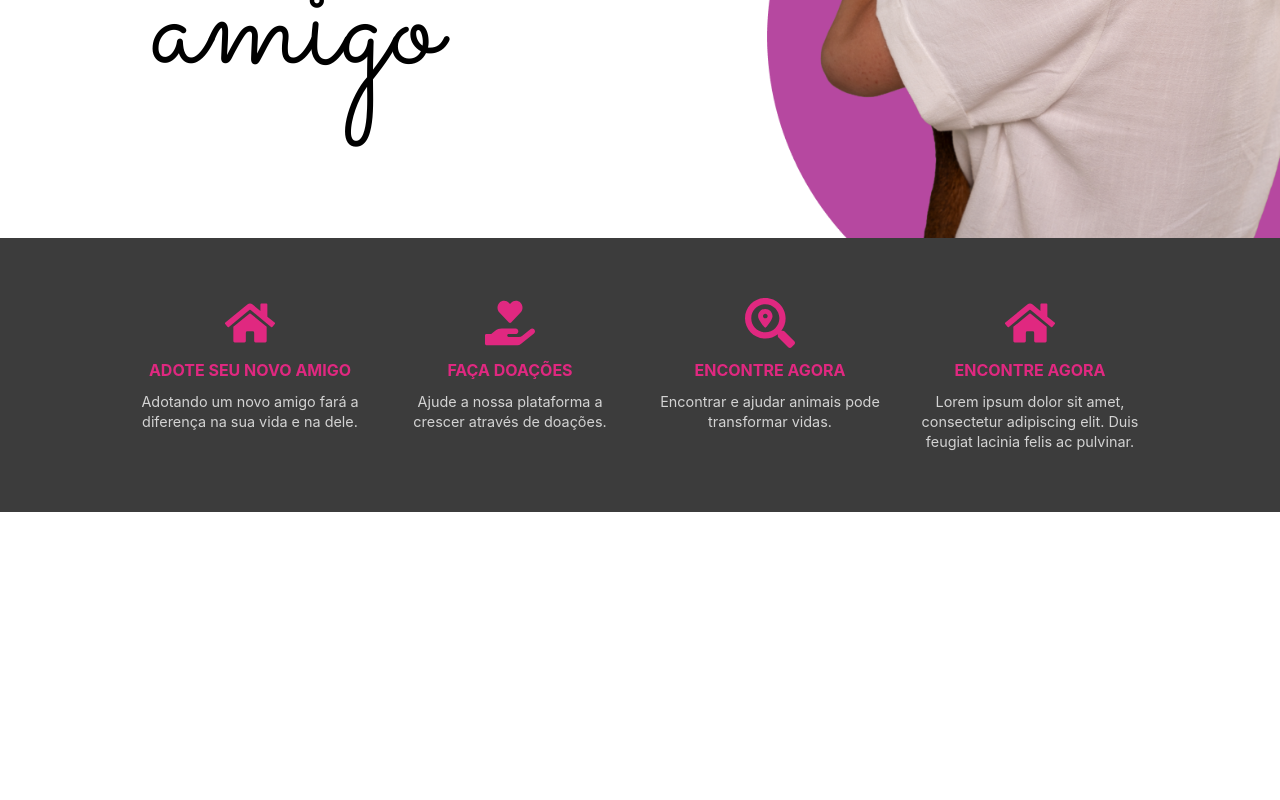
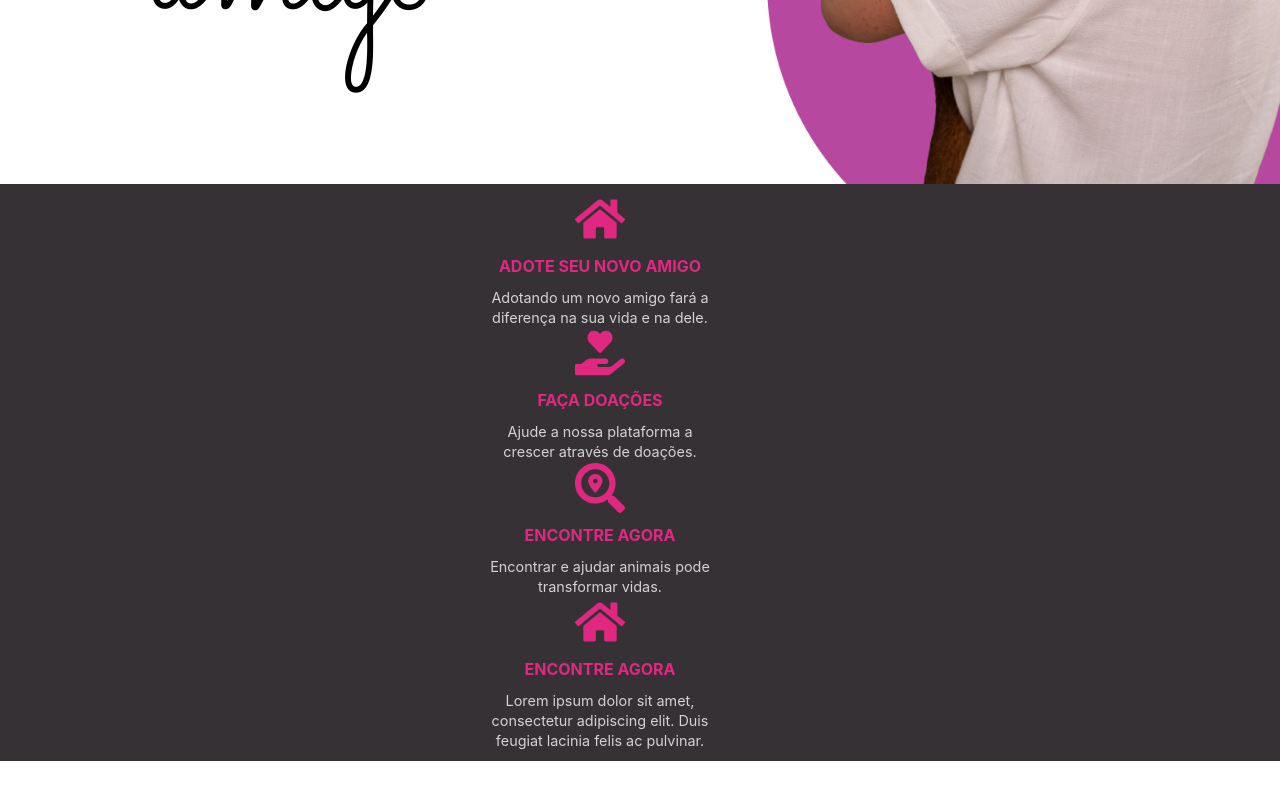
Before and after one commit to LucasFSouza552/frontend-web-pet, a React (Vite) app: page / in a window 1280 px wide. Shown: the part 616-1416 px from the top of the page. Before the commit the page ends 1128 px from the top, so only its background shows below. Built offline with nearby package versions, Linux system fonts and the light colour scheme.

Commit message:
feat: ajustes do overflow no home e login page

```diff
--- a/src/components/Header/style.tsx
+++ b/src/components/Header/style.tsx
@@ -5,6 +5,7 @@ const HeaderConteiner = styled.header`
     height: 80px;
     padding: 5px;
     display: flex;
+    position: absolute;
     flex-direction: row;
     justify-content: space-around;
     align-items: center;
--- a/src/components/LoginForm/index.tsx
+++ b/src/components/LoginForm/index.tsx
@@ -4,11 +4,13 @@ import { Link } from "react-router-dom";
 import useLoginController from "../../controllers/useLoginController";
 import InputComponent from "../InputComponent";
 import ErrorContainer from "../ErrorContainer";
+import Section from "../../styles/SectionStyle";
 
 export default function LoginForm() {
     const { credentials, error, handleChange, handleLogin } = useLoginController();
     return (
-        <>
+        <Section>
+            <Container>
                 <FormContainer onSubmit={handleLogin}>
                     <h2>Entrar</h2>
                     <p>Digite seu email e senha para continuar</p>
@@ -18,10 +20,20 @@ export default function LoginForm() {
                     <p>Não tem conta? <Link to="register">Clique aqui</Link></p>
                 </FormContainer>
                 <ErrorContainer message={error} />
-        </>
+            </Container>
+        </Section>
     );
 }
 
+const Container = styled.div`
+    width: 100%;
+    flex: 1;
+    display: flex;
+    gap: 5px;
+    flex-direction: column;
+    justify-content: center;
+    align-items: center;
+`;
 
 const FormContainer = styled.form`
     background-color:  ${({ theme }) => theme.colors.secondary};
--- a/src/pages/Home/index.tsx
+++ b/src/pages/Home/index.tsx
@@ -1,16 +1,15 @@
 import { HeaderComponent } from "../../components/Header";
 import IntroSection from "../../sections/Home/IntroSection";
 import FeaturesSection from "../../sections/Home/FeaturesSection";
-import Section from "../../styles/SectionStyle";
 
 export default function HomeSection() {
   return (
     <>
-      <Section>
-        <HeaderComponent />
-        <IntroSection />
-        <FeaturesSection />
-      </Section>
+      <HeaderComponent />
+      <main>
+          <IntroSection />
+          <FeaturesSection />
+      </main>
     </>
   );
 }
--- a/src/pages/Login/index.tsx
+++ b/src/pages/Login/index.tsx
@@ -5,21 +5,11 @@ import LoginForm from "../../components/LoginForm";
 
 export default function LoginSection() {
     return (
-        <Section>
+        <>
             <HeaderComponent />
-            <Container>
+            <main>
                 <LoginForm />
-            </Container>
-        </Section>
+            </main>
+        </>
     );
 }
-
-const Container = styled.div`
-    width: 100%;
-    flex: 1;
-    display: flex;
-    gap: 5px;
-    flex-direction: column;
-    justify-content: center;
-    align-items: center;
-`;
--- a/src/pages/Match.tsx
+++ b/src/pages/Match/index.tsx
@@ -1,8 +1,7 @@
-import { HeaderComponent } from "../components/Header";
+import { HeaderComponent } from "../../components/Header";
 
 export default function MatchSection() {
     return (
         <HeaderComponent />
-
     );
 }
--- a/src/sections/Home/FeaturesSection.tsx
+++ b/src/sections/Home/FeaturesSection.tsx
@@ -1,16 +1,7 @@
 import styled from 'styled-components';
 import { FaHome, FaHandHoldingHeart, FaSearchLocation } from 'react-icons/fa';
 import { FeatureCard } from '../../components/FeatureCard';
-
-const SectionContainer = styled.section`
-  background-color: #3C3C3C;
-  padding: 60px 20px;
-  display: flex;
-  justify-content: center;
-  align-items: flex-start;
-  flex-wrap: wrap;
-  gap: 40px;
-`;
+import Section from '../../styles/SectionStyle';
 
 const featuresData = [
   {
@@ -37,7 +28,9 @@ const featuresData = [
 
 export default function FeaturesSection() {
   return (
-    <SectionContainer>
+    <Section>
+      <Container>
+        <GridContainer>
           {featuresData.map((feature, index) => (
             <FeatureCard
               key={index}
@@ -46,6 +39,25 @@ export default function FeaturesSection() {
               description={feature.description}
             />
           ))}
-    </SectionContainer>
+        </GridContainer>
+      </Container>
+    </Section>
   );
 }
+
+const Container = styled.div`
+  display: flex;
+  background-color: ${({ theme }) => theme.colors.secondary};
+  justify-content: center;
+  align-items: center;
+  flex-direction: column;
+  width: 100%;
+  padding: 10px;
+`;
+
+const GridContainer = styled.div`
+  display: grid;
+  grid-template-columns: repeat(auto-fill, minmax(300px, 1fr));
+  flex-direction: row;
+  width: fit-content;
+`;
--- a/src/sections/Home/IntroSection.tsx
+++ b/src/sections/Home/IntroSection.tsx
@@ -1,8 +1,10 @@
 import styled from "styled-components";
 import girlImg from "../../assets/Women with Cat.png";
+import Section from "../../styles/SectionStyle";
 
 export default function IntroSection() {
   return (
+    <Section>
       <Container>
         <LeftDiv>
           <h1>
@@ -15,6 +17,7 @@ export default function IntroSection() {
           <img src={girlImg} />
         </RightDiv>
       </Container>
+    </Section>
   )
 }
 
--- a/src/styles/SectionStyle.tsx
+++ b/src/styles/SectionStyle.tsx
@@ -3,7 +3,6 @@ import styled from "styled-components";
 const Section = styled.section`
   width: 100%;
   height: 100dvh;
-  max-height: 100dvh;
   display: flex;
   flex-direction: column;
 `;
```
Also changed, not shown: src/pages/Register/index.tsx (renamed from src/pages/Register.tsx). Lines whose indentation alone changed are shown as unchanged.
